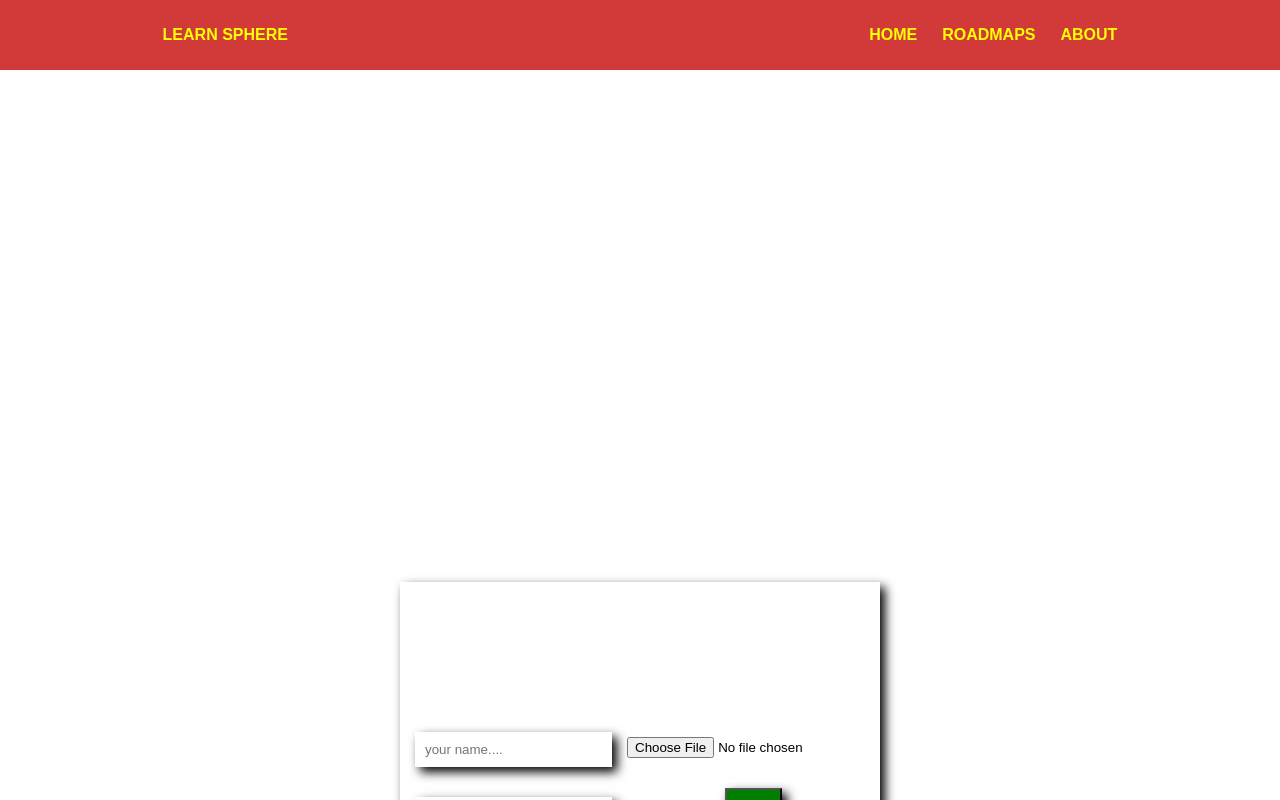
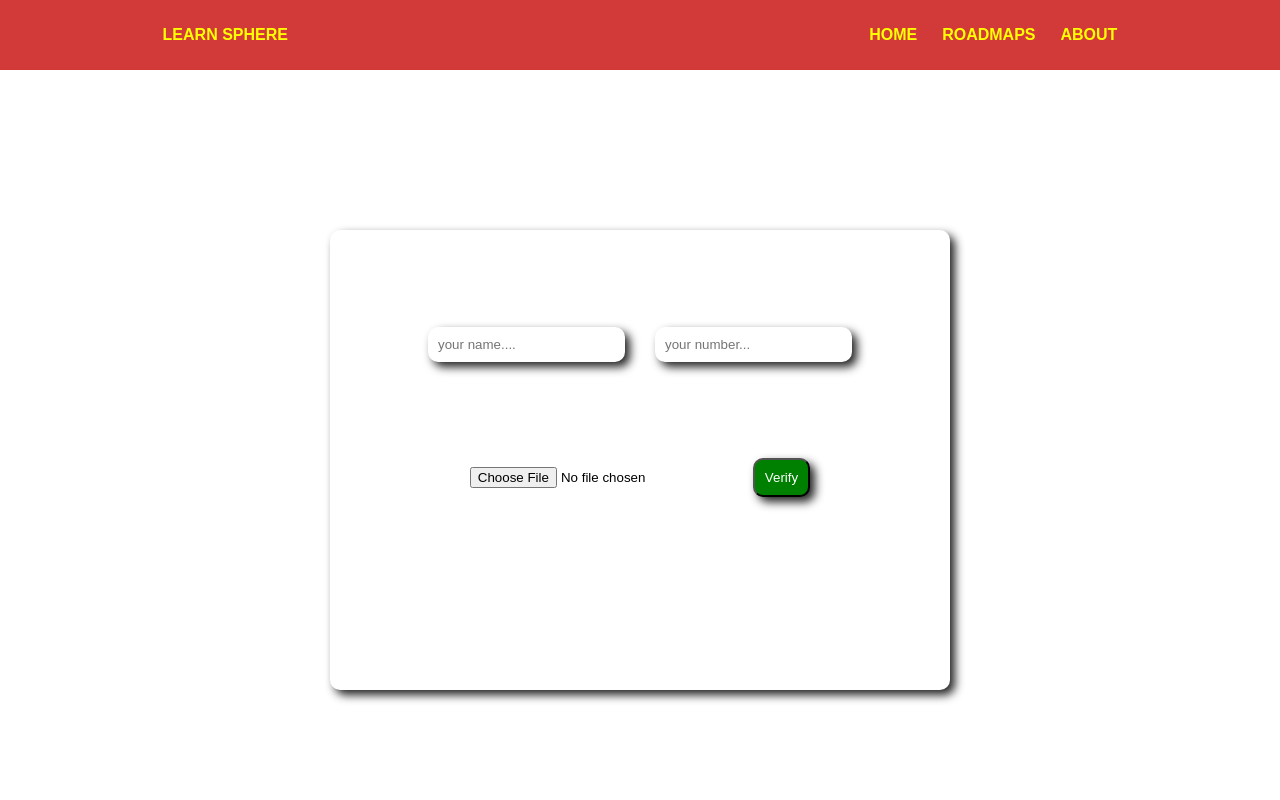
Before and after one commit to Graffian/learn-sphere-hackjmi, a React (Create React App) app: page /courses/1/Tutor in a window 1280 px wide. Shown: the top 800 px of the page. Built offline with nearby package versions, Linux system fonts and the light colour scheme.

Commit message:
Restyling of Teacher Verification Page

```diff
--- a/src/components/Roadmap/Roadmap.css
+++ b/src/components/Roadmap/Roadmap.css
@@ -7,15 +7,20 @@
   gap:40px;
 }
 .roadmap-div{
+  display: flex;
+  flex-direction: column;
+  justify-content: space-around;
   width:400px;
-  height:550px;
+  height:600px;
   margin: 50px;
   padding: 20px;
   border-radius: 15px;
   box-shadow: 7px 7px 14px black;
   transition: 0.10s box-shadow ease;
 }
-
+.roadmap-div img{
+  margin-inline: auto;
+}
 .course-desc{
   color:black;
 
@@ -35,6 +40,7 @@
 }
 a{
   text-decoration: none;
+  color:white;
 }
 a:visited{
   color:white;
--- a/src/components/Teacher/Teacher.css
+++ b/src/components/Teacher/Teacher.css
@@ -1,29 +1,37 @@
 .teacher-check{
-  margin-top:40%;
+  margin-top:20vh;
   display: flex;
+  flex-flow: column wrap;
+  justify-content: space-evenly;
+  gap: 30px;
   align-items: center;
-  height:25em;
+  min-height:25em;
   margin-inline: auto;
-  width:30em;
-  box-shadow: 5px 5px 10px black;
+  border-radius: 10px;
+  width:35em;
+  padding: 30px;
+  box-shadow: 5px 5px 10px #232323;
 }
 .teacher-name-input{
   padding:10px;
   border:none;
   outline: none;
-  box-shadow: 5px 5px 10px black;
+  border-radius: 10px;
+  box-shadow: 5px 5px 10px #232323;
 }
 .teacher-number-input{
   padding:10px;
   border:none;
   outline: none;
-  box-shadow: 5px 5px 10px black;
+  border-radius: 10px;
+  box-shadow: 5px 5px 10px #232323;
 }
 .verification-cam{
   background-color: green;
+  border-radius: 10px;
   color:white;
   padding: 10px;
-  box-shadow: 5px 5px 10px black;
+  box-shadow: 5px 5px 10px #232323;
 }
 .verification-cam:hover{
   background-color: #59ea1a;
--- a/src/components/Teacher/Teacher.js
+++ b/src/components/Teacher/Teacher.js
@@ -16,9 +16,10 @@ function Teacher(){
           <input className="certificate-input" type="file" placeholder="choose certificates"/>
           <button onClick={()=>{setVerify(true)}} className="verification-cam">Verify</button>
         </span>
+        <span className="video-verif">
+          {!verify?null:( <Webcam style={{width:"450px", height:"300px"}} />)}
+        </span>
       </div>
-
-               {!verify?null:( <Webcam style={{width:"450px", height:"300px"}} />)}
     </>
     )
 }
```
